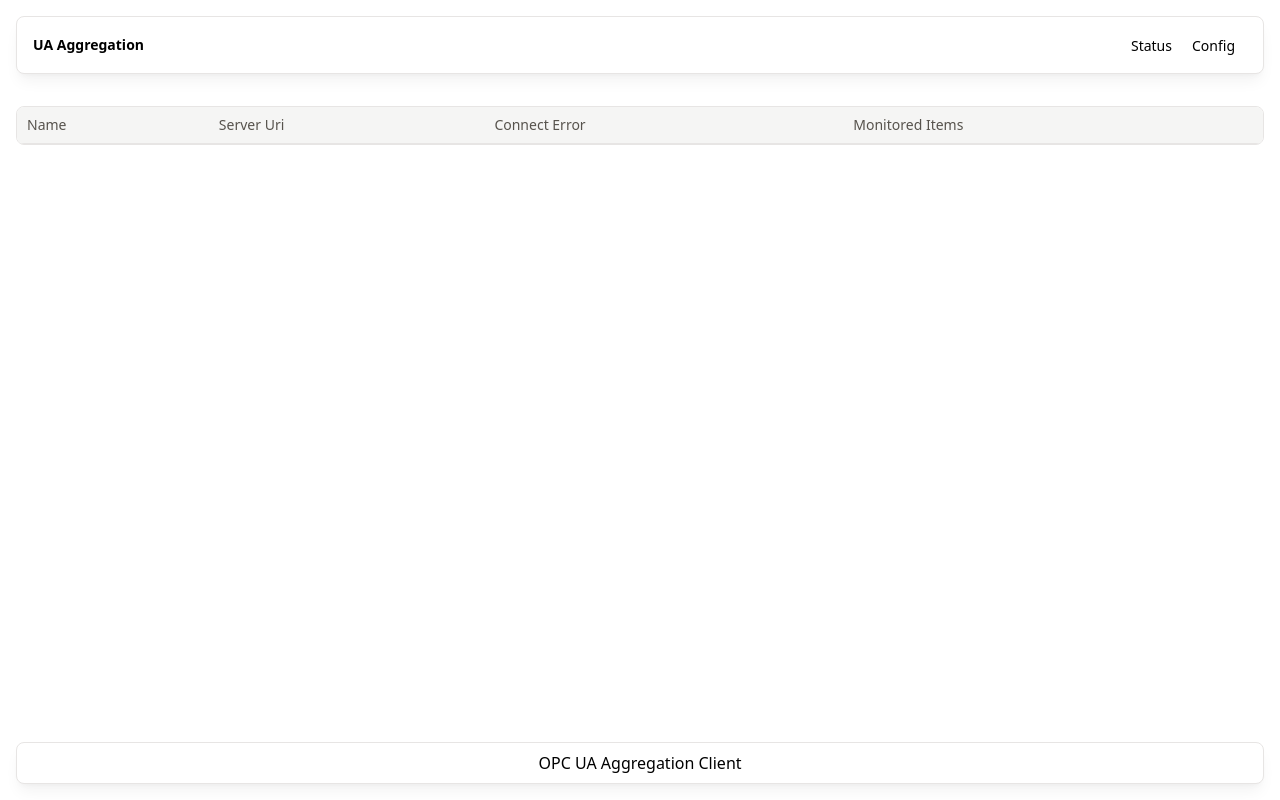
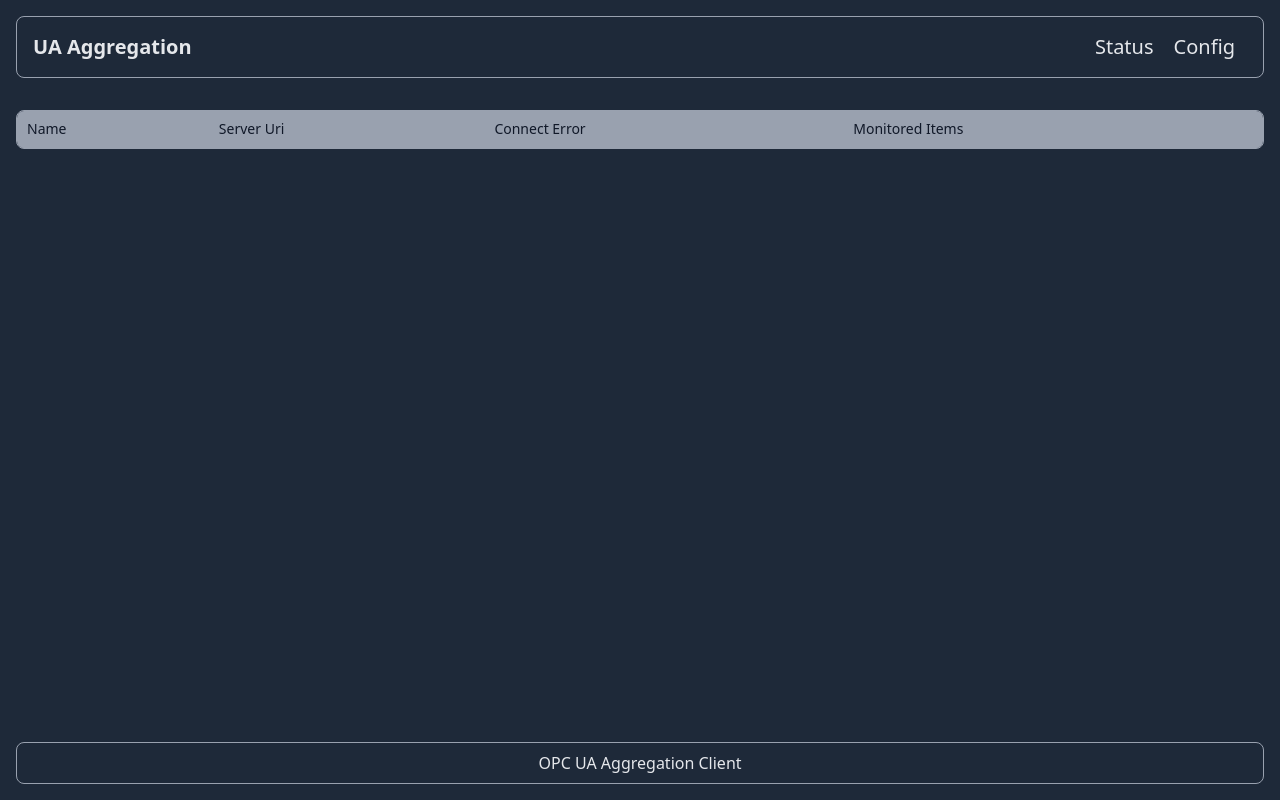
Before and after one commit to svmukhin/opcua-aggregation, a website: page src/opcua-aggregation-wwwroot/wwwroot/index.html in a window 1280 px wide. Drawn offline with Linux system fonts and the light colour scheme; no server answers.

Commit message:
feat: change colors

```diff
--- a/src/opcua-aggregation-wwwroot/src/components/layout/footer.ts
+++ b/src/opcua-aggregation-wwwroot/src/components/layout/footer.ts
@@ -6,7 +6,7 @@
       'footer',
       {
         class:
-          'rounded-lg border shadow-lg overflow-hidden p-2 bg-white border-stone-200 shadow-stone-950/5 mx-auto w-full max-w-screen-xl',
+          'rounded-lg border overflow-hidden p-2 border-gray-400 mx-auto w-full max-w-screen-xl',
       },
       m(
         'p',
--- a/src/opcua-aggregation-wwwroot/src/components/layout/header.ts
+++ b/src/opcua-aggregation-wwwroot/src/components/layout/header.ts
@@ -6,14 +6,14 @@
       'nav',
       {
         class:
-          'rounded-lg border shadow-lg overflow-hidden p-2 bg-white border-stone-200 shadow-stone-950/5 mx-auto w-full max-w-screen-xl',
+          'rounded-lg border overflow-hidden p-2 border-gray-400 mx-auto w-full max-w-screen-xl',
       },
       m('div', { class: 'flex items-center' }, [
         m(
           m.route.Link,
           {
             class:
-              'font-sans antialiased text-sm text-current mx-2 block py-1 font-semibold',
+              'font-sans antialiased text-xl text-current mx-2 block py-1 font-semibold',
             href: '/status',
           },
           'UA Aggregation'
@@ -31,7 +31,7 @@
                   m.route.Link,
                   {
                     class:
-                      'font-sans antialiased text-sm text-current p-1 hover:text-primary',
+                      'font-sans antialiased text-xl text-current p-1 hover:text-primary',
                     href: '/status',
                   },
                   'Status'
@@ -43,7 +43,7 @@
                   m.route.Link,
                   {
                     class:
-                      'font-sans antialiased text-sm text-current p-1 hover:text-primary',
+                      'font-sans antialiased text-xl text-current p-1 hover:text-primary',
                     href: '/config/uaclient',
                   },
                   'Config'
--- a/src/opcua-aggregation-wwwroot/src/components/pages/status-details.page.ts
+++ b/src/opcua-aggregation-wwwroot/src/components/pages/status-details.page.ts
@@ -10,7 +10,7 @@
   view: (vnode: { attrs: { statusModel: StatusPageModel; id: number } }) =>
     m(
       'div',
-      { class: 'w-full overflow-hidden rounded-lg border border-stone-200' },
+      { class: 'w-full overflow-hidden rounded-lg border border-gray-400' },
       [
         m('div', { class: 'text-2xl' }, 'UaClient: '),
         m(
--- a/src/opcua-aggregation-wwwroot/src/components/pages/status.page.ts
+++ b/src/opcua-aggregation-wwwroot/src/components/pages/status.page.ts
@@ -8,13 +8,13 @@
   view: (vnode: { attrs: { statusModel: StatusPageModel } }) =>
     m(
       'div',
-      { class: 'w-full overflow-hidden rounded-lg border border-stone-200' },
+      { class: 'w-full overflow-hidden rounded-lg border border-gray-400' },
       m('table', { class: 'w-full' }, [
         m(
           'thead',
           {
             class:
-              'border-b border-stone-200 bg-stone-100 text-sm font-medium text-stone-600 dark:bg-surface-dark',
+              'border-b border-gray-400 bg-gray-400 text-gray-900 text-sm font-medium',
           },
           [
             m('tr', [
@@ -39,9 +39,9 @@
         ),
         m(
           'tbody',
-          { class: 'group text-sm text-stone-800' },
+          { class: 'group text-sm' },
           vnode.attrs.statusModel.list?.map((status) =>
-            m('tr', { class: 'border-b border-stone-200 last:border-0' }, [
+            m('tr', { class: 'border-b border-gray-400 last:border-0' }, [
               m('td', { class: 'p-3' }, status.sessionName),
               m('td', { class: 'p-3' }, status.serverUri),
               m('td', { class: 'p-3' }, status.connectError),
--- a/src/opcua-aggregation-wwwroot/src/styles.css
+++ b/src/opcua-aggregation-wwwroot/src/styles.css
@@ -1 +1,7 @@
 @import 'tailwindcss';
+
+@layer base {
+  html {
+    @apply bg-gray-800 text-gray-200;
+  }
+}
--- a/src/opcua-aggregation-wwwroot/tailwind.config.js
+++ /dev/null
@@ -1,8 +0,0 @@
-/** @type {import('tailwindcss').Config} */
-module.exports = {
-  content: ['./src/**/*.{js,jsx,ts,tsx}'],
-  theme: {
-    extend: {},
-  },
-  plugins: [],
-};
--- a/src/opcua-aggregation-wwwroot/wwwroot/index.html
+++ b/src/opcua-aggregation-wwwroot/wwwroot/index.html
@@ -1,5 +1,5 @@
 <!DOCTYPE html>
-<html data-bs-theme="dark">
+<html>
   <head>
     <meta charset="utf-8" />
     <meta name="viewport" content="width=device-width, initial-scale=1" />
--- a/src/opcua-aggregation-wwwroot/wwwroot/js/app.bundle.js
+++ b/src/opcua-aggregation-wwwroot/wwwroot/js/app.bundle.js
@@ -2158,10 +2158,10 @@
 
 	const Header = {
 	    view: () => m('nav', {
-	        class: 'rounded-lg border shadow-lg overflow-hidden p-2 bg-white border-stone-200 shadow-stone-950/5 mx-auto w-full max-w-screen-xl',
+	        class: 'rounded-lg border overflow-hidden p-2 border-gray-400 mx-auto w-full max-w-screen-xl',
 	    }, m('div', { class: 'flex items-center' }, [
 	        m(m.route.Link, {
-	            class: 'font-sans antialiased text-sm text-current mx-2 block py-1 font-semibold',
+	            class: 'font-sans antialiased text-xl text-current mx-2 block py-1 font-semibold',
 	            href: '/status',
 	        }, 'UA Aggregation'),
 	        m('div', { class: 'ml-auto mr-2 block' }, [
@@ -2169,11 +2169,11 @@
 	                class: 'm-2 flex flex-row gap-x-3 gap-y-1 m-0 items-center',
 	            }, [
 	                m('li', m(m.route.Link, {
-	                    class: 'font-sans antialiased text-sm text-current p-1 hover:text-primary',
+	                    class: 'font-sans antialiased text-xl text-current p-1 hover:text-primary',
 	                    href: '/status',
 	                }, 'Status')),
 	                m('li', m(m.route.Link, {
-	                    class: 'font-sans antialiased text-sm text-current p-1 hover:text-primary',
+	                    class: 'font-sans antialiased text-xl text-current p-1 hover:text-primary',
 	                    href: '/config/uaclient',
 	                }, 'Config')),
 	            ]),
@@ -2183,7 +2183,7 @@
 
 	const Footer = {
 	    view: () => m('footer', {
-	        class: 'rounded-lg border shadow-lg overflow-hidden p-2 bg-white border-stone-200 shadow-stone-950/5 mx-auto w-full max-w-screen-xl',
+	        class: 'rounded-lg border overflow-hidden p-2 border-gray-400 mx-auto w-full max-w-screen-xl',
 	    }, m('p', { class: 'font-sans antialiased text-base text-current text-center' }, 'OPC UA Aggregation Client')),
 	};
 
@@ -2233,9 +2233,9 @@
 	    oninit: (vnode) => __awaiter(undefined, undefined, undefined, function* () { return yield vnode.attrs.statusModel.init(); }),
 	    view: (vnode) => {
 	        var _a;
-	        return m('div', { class: 'w-full overflow-hidden rounded-lg border border-stone-200' }, m('table', { class: 'w-full' }, [
+	        return m('div', { class: 'w-full overflow-hidden rounded-lg border border-gray-400' }, m('table', { class: 'w-full' }, [
 	            m('thead', {
-	                class: 'border-b border-stone-200 bg-stone-100 text-sm font-medium text-stone-600 dark:bg-surface-dark',
+	                class: 'border-b border-gray-400 bg-gray-400 text-gray-900 text-sm font-medium',
 	            }, [
 	                m('tr', [
 	                    m('th', { class: 'px-2.5 py-2 text-start font-medium' }, 'Name'),
@@ -2244,7 +2244,7 @@
 	                    m('th', { class: 'px-2.5 py-2 text-start font-medium' }, 'Monitored Items'),
 	                ]),
 	            ]),
-	            m('tbody', { class: 'group text-sm text-stone-800' }, (_a = vnode.attrs.statusModel.list) === null || _a === undefined ? undefined : _a.map((status) => m('tr', { class: 'border-b border-stone-200 last:border-0' }, [
+	            m('tbody', { class: 'group text-sm' }, (_a = vnode.attrs.statusModel.list) === null || _a === undefined ? undefined : _a.map((status) => m('tr', { class: 'border-b border-gray-400 last:border-0' }, [
 	                m('td', { class: 'p-3' }, status.sessionName),
 	                m('td', { class: 'p-3' }, status.serverUri),
 	                m('td', { class: 'p-3' }, status.connectError),
@@ -2286,7 +2286,7 @@
 	    oninit: (vnode) => __awaiter(undefined, undefined, undefined, function* () { return yield vnode.attrs.statusModel.load(vnode.attrs.id); }),
 	    view: (vnode) => {
 	        var _a, _b, _c, _d, _e, _f;
-	        return m('div', { class: 'w-full overflow-hidden rounded-lg border border-stone-200' }, [
+	        return m('div', { class: 'w-full overflow-hidden rounded-lg border border-gray-400' }, [
 	            m('div', { class: 'text-2xl' }, 'UaClient: '),
 	            m('div', { class: 'text-xl' }, 'Session ID: ' + ((_a = vnode.attrs.statusModel.current) === null || _a === undefined ? undefined : _a.id)),
 	            m('div', { class: 'text-xl' }, 'Session Name: ' + ((_b = vnode.attrs.statusModel.current) === null || _b === undefined ? undefined : _b.sessionName)),
```
Also changed, not shown: src/opcua-aggregation-wwwroot/wwwroot/css/styles.css.
